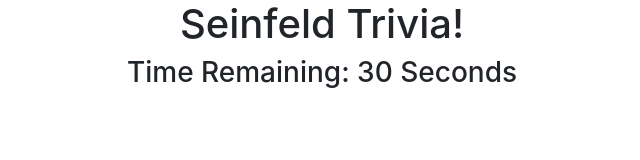
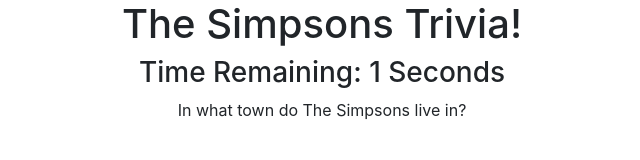
Before and after one commit to melher39/TriviaGame, a plain HTML site: page index.html in a window 1280 px wide. Shown: the whole page, without its empty margins (318-958 px from the left). Drawn offline with nearby package versions, Linux system fonts and the light colour scheme.

Commit message:
changed to the simpsons theme, and got timer to somewhat work

```diff
--- a/assets/javascript/app.js
+++ b/assets/javascript/app.js
@@ -0,0 +1,54 @@
+$(document).ready(function(){
+// declare global variables
+// will contain the number of correct answers the user gets
+var correctlyAnswered = 0;
+// will contain the number of incorrect answers the user gets
+var incorrectlyAnswered = 0;
+// will contain the number of unanswered questions the user is left with due to a timeout
+var unanswered = 0;
+// prevents the clock from being sped up unnecessarily
+var clockRunning = false;
+// setInterval for every question
+var setIntervalID;
+// timer in between questions
+var setTimeoutID;
+// will contain the question, possible answers, correct answer & confirm message displayed
+var questionAndAnswers = [
+    {
+    question: "In what town do The Simpsons live in?",
+    possibleAnswers: ["Quahog", "Springfield", "Capital City", "Shelbyville"],
+    correctAnswer: "Springfield",
+    messageGif: "",
+    },
+];
+
+function ask() {
+    $("#question-placeholder").text(questionAndAnswers[0].question);
+};
+
+ask();
+
+// will contain the timer for every question
+var timer = {
+    initialTime: 5,
+    start: function(){
+            setIntervalID = setInterval(this.count,1000);
+
+    },
+
+    count: function(){
+        if(timer.initialTime===0){
+            clearInterval(setIntervalID);
+        };
+        console.log(timer.initialTime);
+        $("#timer").html("Time Remaining: " + timer.initialTime-- + " Seconds");
+    },
+
+};
+
+timer.start();
+
+
+
+
+});
--- a/index.html
+++ b/index.html
@@ -2,7 +2,7 @@
 <html lang="en">
 <head>
     <meta charset="UTF-8">
-    <meta name="viewport" content="width=device-width, initial-scale=1.0">
+    <meta name="viewport" content="width=device-width, initial-scale=1, shrink-to-fit=no">
     <meta http-equiv="X-UA-Compatible" content="ie=edge">
     <title>Trivia Game</title>
     <!-- Bootstrap link will go here -->
@@ -18,19 +18,19 @@
 
         <div class="row text-center">
             <div class="col-md-12">
-                <h1 id="seinfeld-title">Seinfeld Trivia!</h1>
+                <h1 id="simpsons-title">The Simpsons Trivia!</h1>
             </div>
         </div>
 
         <div class="row text-center">
             <div class="col-md-12">
-                <h3 id="timer">Time Remaining: 30 Seconds</h3>
+                <h3 id="timer"></h3>
             </div>
         </div>
 
         <div class="row text-center">
             <div class="col-md-12">
-                <div id="question-placeholder"></div>
+                <div id="question-placeholder">hello</div>
             </div>
         </div>
 
```
